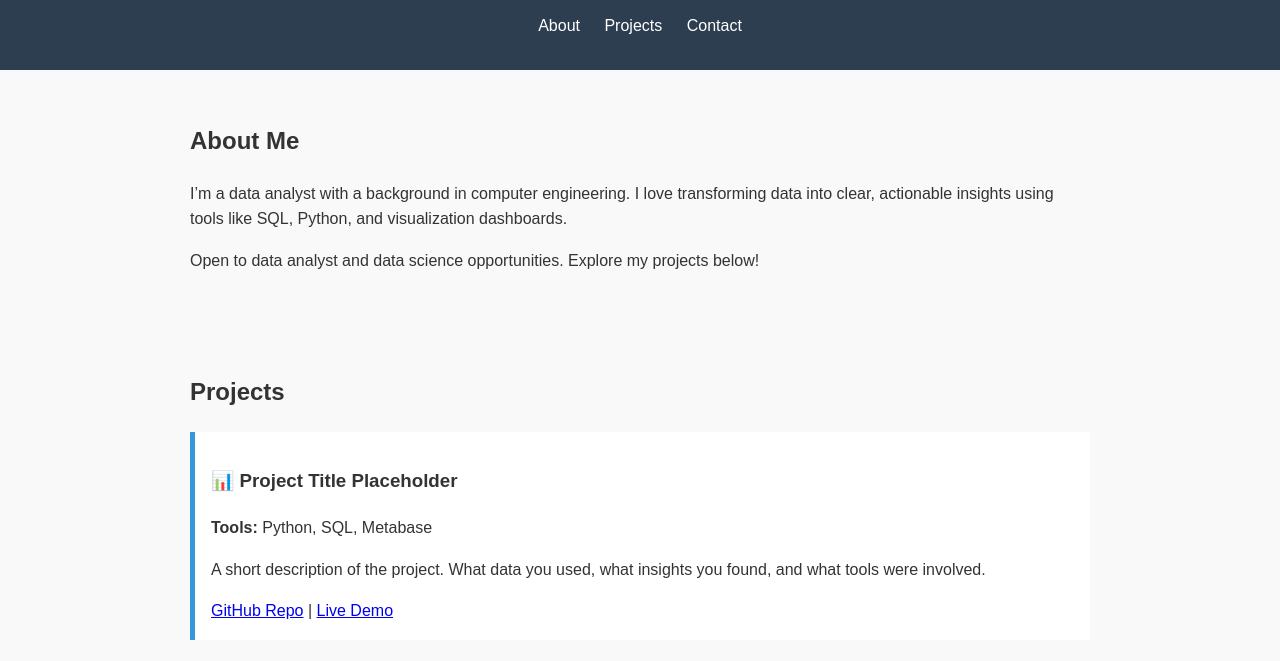
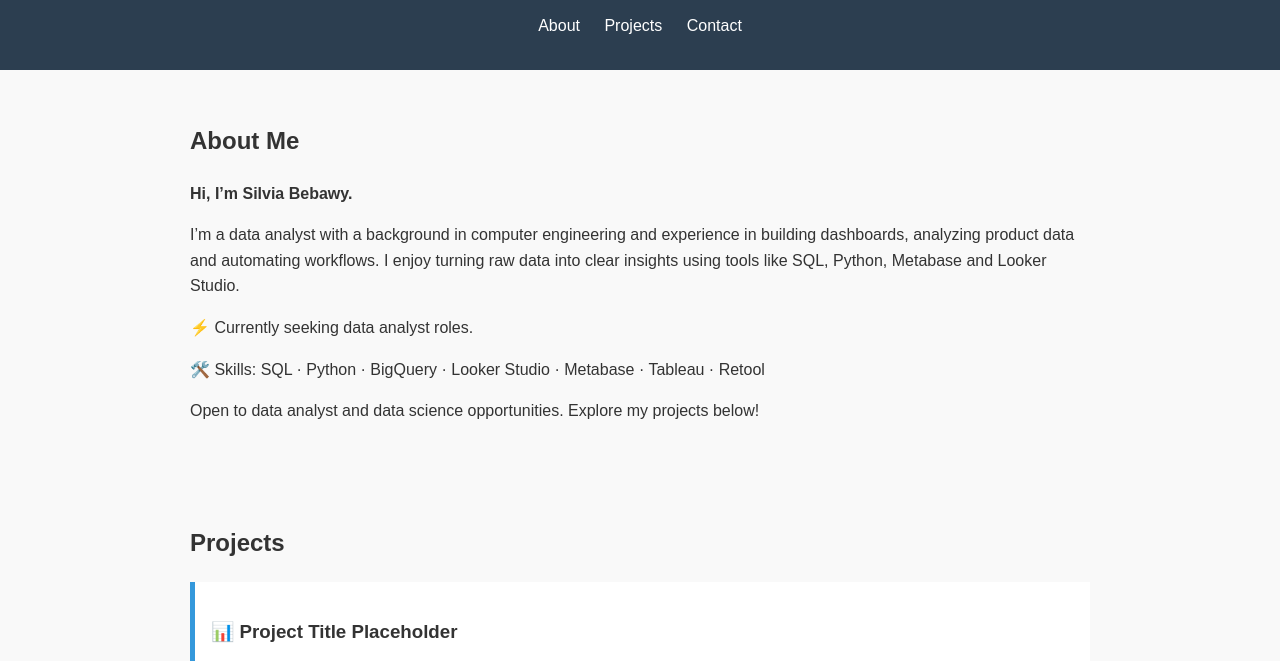
Before and after one commit to SilviaAArian/my-portfolio, a plain HTML site: page index.html in a window 1280 px wide. Shown: the part 128-789 px from the top of the page. Drawn offline with Linux system fonts and the light colour scheme.

Commit message:
Update index.html

```diff
--- a/index.html
+++ b/index.html
@@ -19,8 +19,12 @@
 
     <section id="about">
         <h2>About Me</h2>
-        <p>I’m a data analyst with a background in computer engineering. I love transforming data into clear, actionable insights using tools like SQL, Python, and visualization dashboards.</p>
-        <p>Open to data analyst and data science opportunities. Explore my projects below!</p>
+        <p><b>Hi, I’m Silvia Bebawy.</b></p>
+        <p>I’m a data analyst with a background in computer engineering and experience in building dashboards, analyzing product data and automating workflows. I enjoy turning raw data into clear insights using tools like SQL, Python, Metabase and Looker Studio.</p>
+<!--         <p>I’m a data analyst with a background in computer engineering. I love transforming data into clear, actionable insights using tools like SQL, Python, and visualization dashboards.</p> -->
+        <p>⚡ Currently seeking data analyst roles.</p>
+        <p>🛠️ Skills: SQL · Python · BigQuery · Looker Studio · Metabase · Tableau · Retool</p>
+    <p>Open to data analyst and data science opportunities. Explore my projects below!</p>
     </section>
 
     <section id="projects">
```
